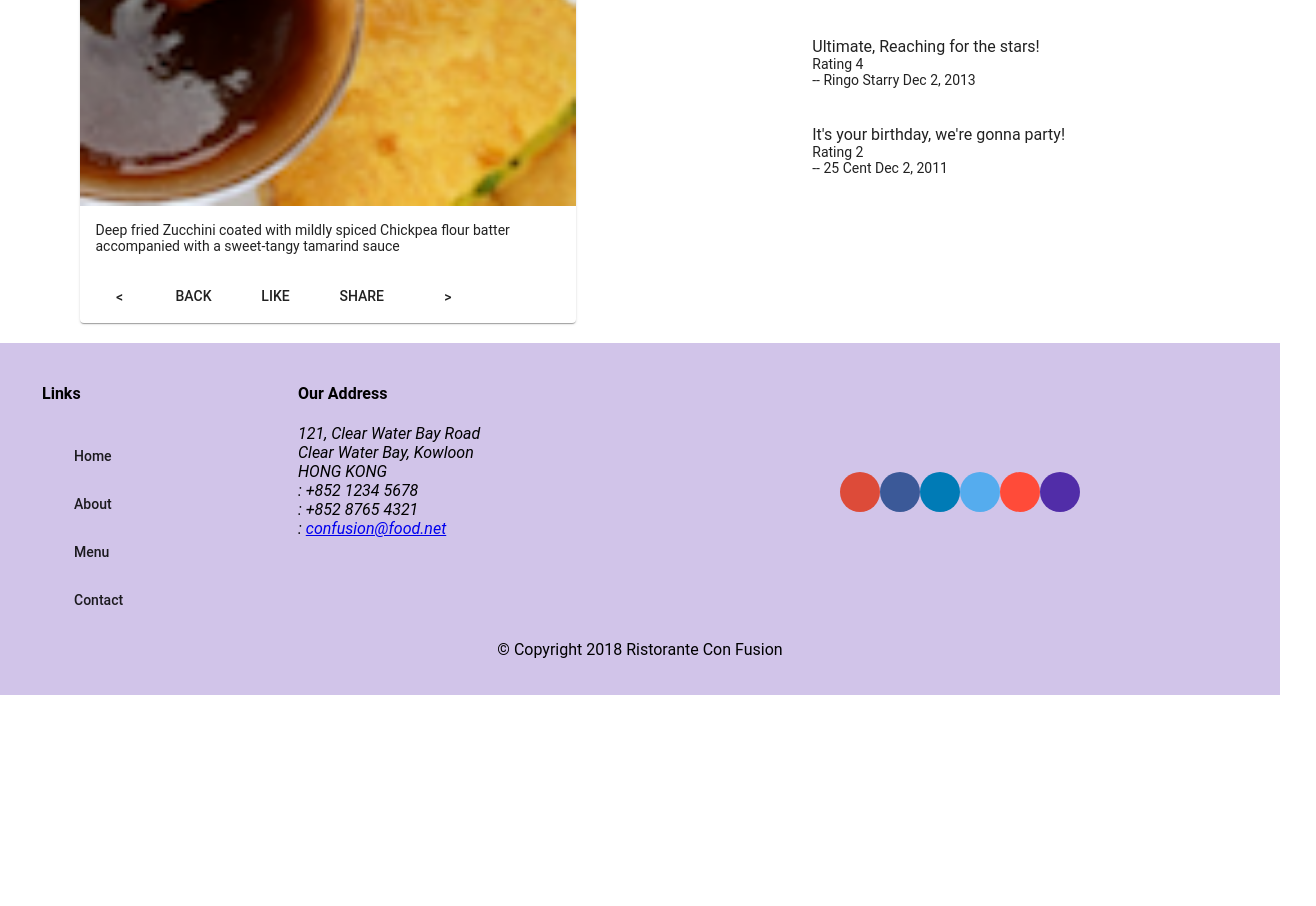
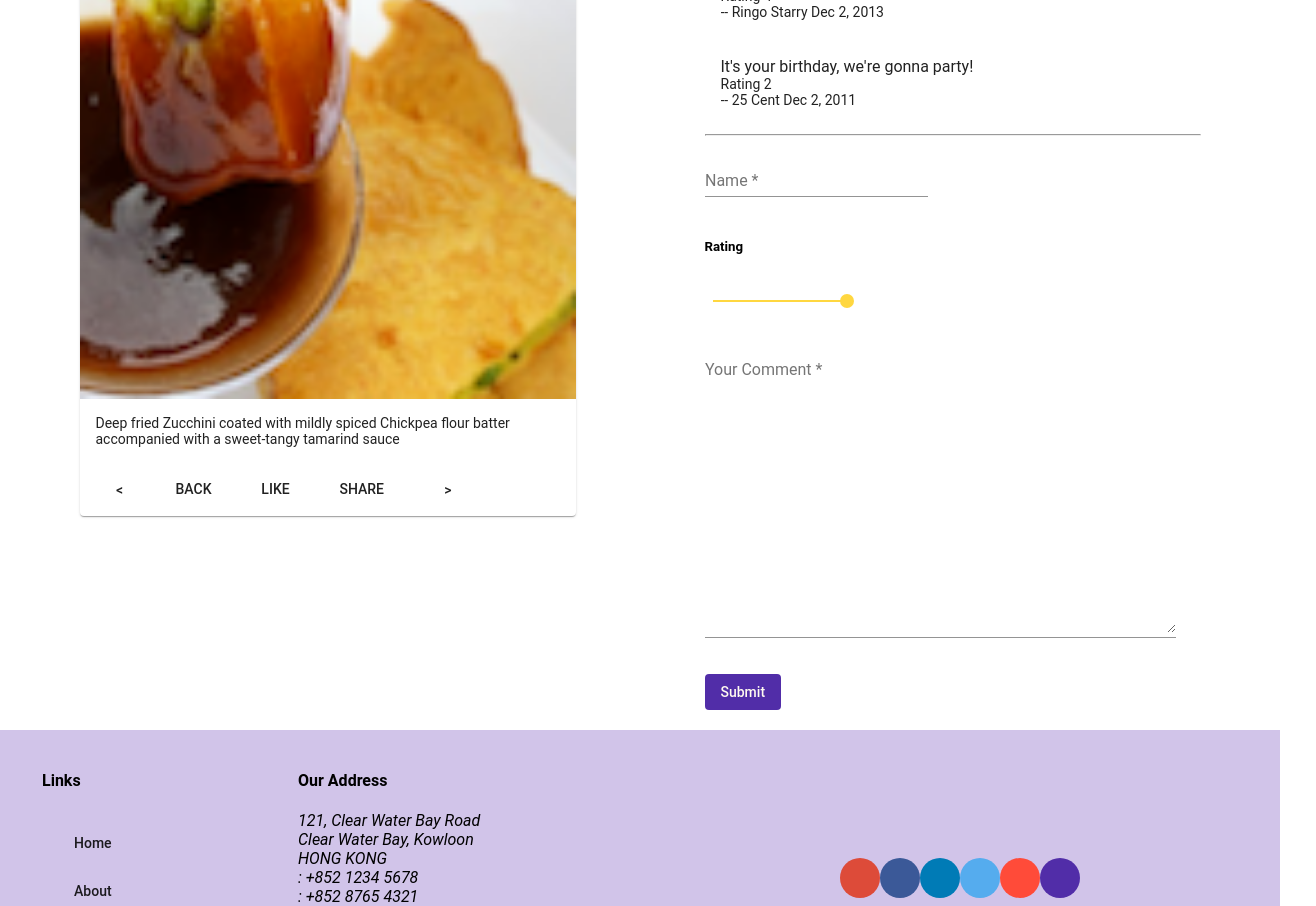
Before and after one commit to GabbyNEW/conFusion, an Angular app: page /dishdetail/1 in a window 1280 px wide. Shown: the part 740-1646 px from the top of the page, 1316 px wide, since content can reach past the window. Before the commit the page ends 1435 px from the top, so only its background shows below. Built offline with nearby package versions, Linux system fonts and the light colour scheme.

Commit message:
Assignment submission: angular forms, reactive programming

```diff
--- a/src/app/app.module.ts
+++ b/src/app/app.module.ts
@@ -22,6 +22,7 @@
 import { ReactiveFormsModule } from '@angular/forms';
 import { MatSelectModule } from '@angular/material/select'
 import { MatSlideToggleModule } from '@angular/material/slide-toggle'
+import { MatSliderModule } from '@angular/material/slider';
 import { MatProgressSpinnerModule} from '@angular/material/progress-spinner'
 
 import { AppComponent } from './app.component';
@@ -67,7 +68,8 @@
     ReactiveFormsModule,
     MatSelectModule,
     MatSlideToggleModule,
-    MatProgressSpinnerModule
+    MatProgressSpinnerModule,
+    MatSliderModule
   ],
   providers: [
     DishService,
--- a/src/app/dishdetail/dishdetail.component.html
+++ b/src/app/dishdetail/dishdetail.component.html
@@ -42,10 +42,41 @@
                 <p matLine>-- {{comment.author}} {{comment.date | date}}</p>
             </mat-list-item>
         </mat-list>
+
+        <hr>
+        <mat-list *ngIf="feedbackForm.valid">
+            <mat-list-item >
+                <p matLine> {{feedbackForm.controls['author'].value}} </p>
+                <p matLine> {{feedbackForm.controls['rating'].value}} </p>
+                <p matLine> {{feedbackForm.controls['comment'].value}} </p>
+            </mat-list-item>
+        </mat-list>
+
+        <form novalidate [formGroup]="feedbackForm" #fform="ngForm" (ngSubmit)="onSubmit()">
+            <p>
+                <mat-form-field class="half-width">
+                    <input matInput formControlName="author" placeholder="Name" type="text" required>
+                    <mat-error >{{ formErrors.author }}</mat-error>
+                </mat-form-field>
+            </p>
+            <h5>Rating</h5>
+            <p>
+                <mat-slider thumbLabel formControlName="rating" tickInterval="1" min="1" max="5" id="slider">
+                </mat-slider>
+            </p>
+            <p>
+                <mat-form-field class="full-width">
+                  <textarea matInput formControlName="comment" placeholder="Your Comment" rows=15 required></textarea>
+                  <mat-error >{{ formErrors.comment }}</mat-error>
+                </mat-form-field>
+            </p>
+            <button type="submit" mat-button class="background-primary text-floral-white" [disabled]="feedbackForm.invalid">Submit</button>
+        </form>
+
+    </div>
+
     <div fxFlex [hidden]="dish">
         <mat-spinner></mat-spinner> <h4>Loading . . . Please Wait!</h4>
     </div>
 
 </div>
-
-</div>
--- a/src/app/dishdetail/dishdetail.component.scss
+++ b/src/app/dishdetail/dishdetail.component.scss
@@ -0,0 +1,14 @@
+.full-width {
+    width: 95%
+  }
+
+  .half-width {
+    width: 45%
+  }
+
+  .form-size {
+    width: 75%
+  }
+  mat-slider {
+    width: 150px;
+  }
--- a/src/app/dishdetail/dishdetail.component.ts
+++ b/src/app/dishdetail/dishdetail.component.ts
@@ -1,4 +1,5 @@
-import { Component, OnInit, Input } from '@angular/core';
+import { Component, Input, OnInit, ViewChild } from '@angular/core';
+import { Form, FormBuilder, FormGroup, Validators } from '@angular/forms';
 import { Dish } from '../shared/dish';
 // Params = Gives you access to the Router parameters
 // ActivatedRoute = Fetch the Route value
@@ -16,15 +17,38 @@
   // @Input: A way for you to supply information into a component from another component.
   // You bind a property in the template of the other component,
   // and that will be available as input to this component.
-  // @Input() // Automatically refreshes the view when a change in dish value happens.
+  @Input() // Automatically refreshes the view when a change in dish value happens.
   dish!: Dish | undefined;
   dishIds!: string[];
   prev!: string;
   next!: string;
 
+  // Form model
+  feedbackForm!: FormGroup;
+  @ViewChild('fform') feedbackFormDirective: any;
+
+  formErrors = {
+    'author': '',
+    'comment': ''
+  };
+
+  validationMessages = {
+    'author': {
+      'required': 'Name is required.',
+      'minlength': 'First name must be at least 2 characters long.'
+    },
+    'comment': {
+      'required': 'Comment is required.',
+      'minlength': 'First name must be at least 2 characters long.'
+    }
+  };
+
   constructor(private dishService: DishService,
     private route: ActivatedRoute,
-    private location: Location) { }
+    private location: Location,
+    private fb: FormBuilder) {
+      this.createForm();
+    }
 
   ngOnInit(): void {
     this.dishService.getDishIds()
@@ -45,6 +69,66 @@
       .subscribe((dish: Dish | undefined) => { this.dish = dish; this.setPrevNext(dish?.id); });
   }
 
+  createForm() {
+    this.feedbackForm = this.fb.group({
+      rating: 5,
+      comment: ['', [Validators.required, Validators.minLength(2)]],
+      author: ['', [Validators.required, Validators.minLength(2)]],
+      date: ''
+    })
+
+    this.feedbackForm.valueChanges
+      .subscribe(data => this.onValueChanged(data));
+
+    this.onValueChanged();
+  }
+
+  // Monitor form input, display validation messages
+  onValueChanged(data?: any) {
+    if (!this.feedbackForm) return;
+    const form = this.feedbackForm;
+
+    for (const field in this.formErrors) {
+      if (this.formErrors.hasOwnProperty(field)) {
+        this.formErrors[field] = '';
+        const control = form.get(field);
+
+        if (control && control.dirty && !control.valid) {
+          const messages = this.validationMessages[field];
+          for (const key in control.errors) {
+            if (control.errors.hasOwnProperty(key)) {
+              this.formErrors[field] += messages[key] + ' ';
+            }
+          }
+        }
+
+      }
+    }
+
+  }
+
+  onSubmit() {
+    let feedback = this.feedbackForm.value;
+
+    // get current date
+    const date = new Date();
+    let date_string = date.toDateString();
+    feedback['date'] = date_string;
+    console.log(feedback);
+
+    // push comment
+    this.dish?.comments.push(feedback);
+
+    // reset form
+    this.feedbackFormDirective.resetForm();
+    this.feedbackForm.reset({
+      rating: 5,
+      author: '',
+      comment: '',
+      date: ''
+    });
+  }
+
   setPrevNext(dishId: string | undefined) {
     const index = this.dishIds.indexOf(dishId!);
     this.prev = this.dishIds[(this.dishIds.length + index - 1) % this.dishIds.length];
```
Lines whose indentation alone changed are shown as unchanged.
